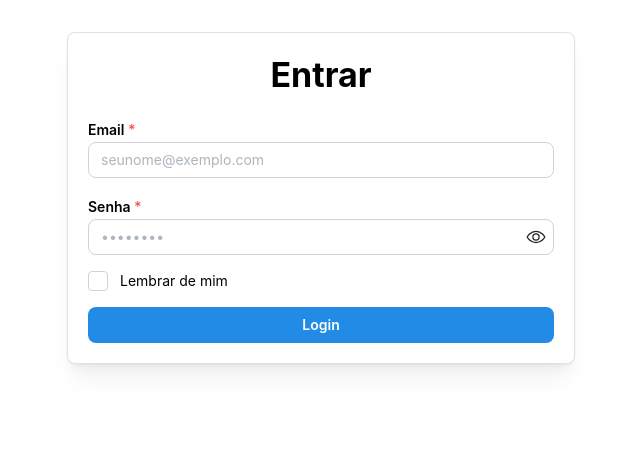
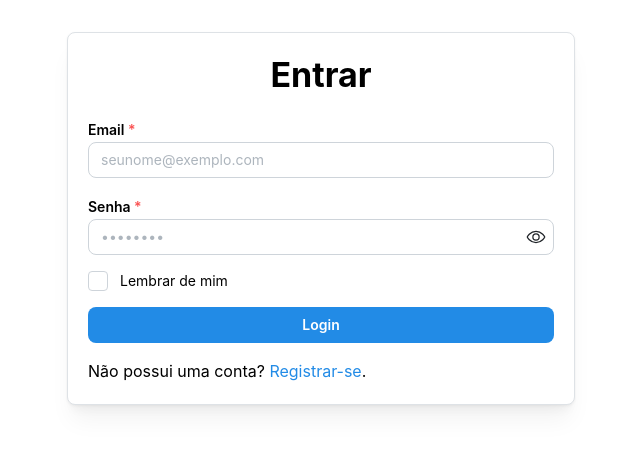
Before and after one commit to bpleonardo/nexus-teste, a Next.js app in the folder frontend/: page /login in a window 1280 px wide. Shown: the top 450 px of the page, without its empty margins (319-959 px from the left). Built offline with nearby package versions, Linux system fonts and the light colour scheme.

Commit message:
feat(frontend): add link to register page on login

```diff
--- a/frontend/app/login/page.tsx
+++ b/frontend/app/login/page.tsx
@@ -11,11 +11,20 @@ import {
   TextInput,
   PasswordInput,
   Checkbox,
+  createTheme,
+  MantineProvider,
+  Anchor,
+  Text,
 } from '@mantine/core';
 import { useForm } from '@mantine/form';
 import { login } from '@/lib/auth';
 import React, { useEffect } from 'react';
 import { InvalidCredentials } from '@/lib/errors';
+import Link from 'next/link';
+
+const theme = createTheme({
+  cursorType: 'pointer',
+});
 
 export default function LoginPage() {
   const router = useRouter();
@@ -100,15 +109,25 @@ export default function LoginPage() {
               placeholder="••••••••"
               required
             />
-            <Checkbox
-              {...form.getInputProps('remember', { type: 'checkbox' })}
-              label="Lembrar de mim"
-              variant="outline"
-            />
+            <MantineProvider theme={theme}>
+              <Checkbox
+                {...form.getInputProps('remember', { type: 'checkbox' })}
+                label="Lembrar de mim"
+                variant="outline"
+              />
+            </MantineProvider>
             <Button type="submit" fullWidth loading={form.submitting}>
               Login
             </Button>
           </Stack>
+
+          <Text mt="md">
+            Não possui uma conta?{' '}
+            <Anchor component={Link} href="/register">
+              Registrar-se
+            </Anchor>
+            .
+          </Text>
         </form>
       </Paper>
     </Container>
```
